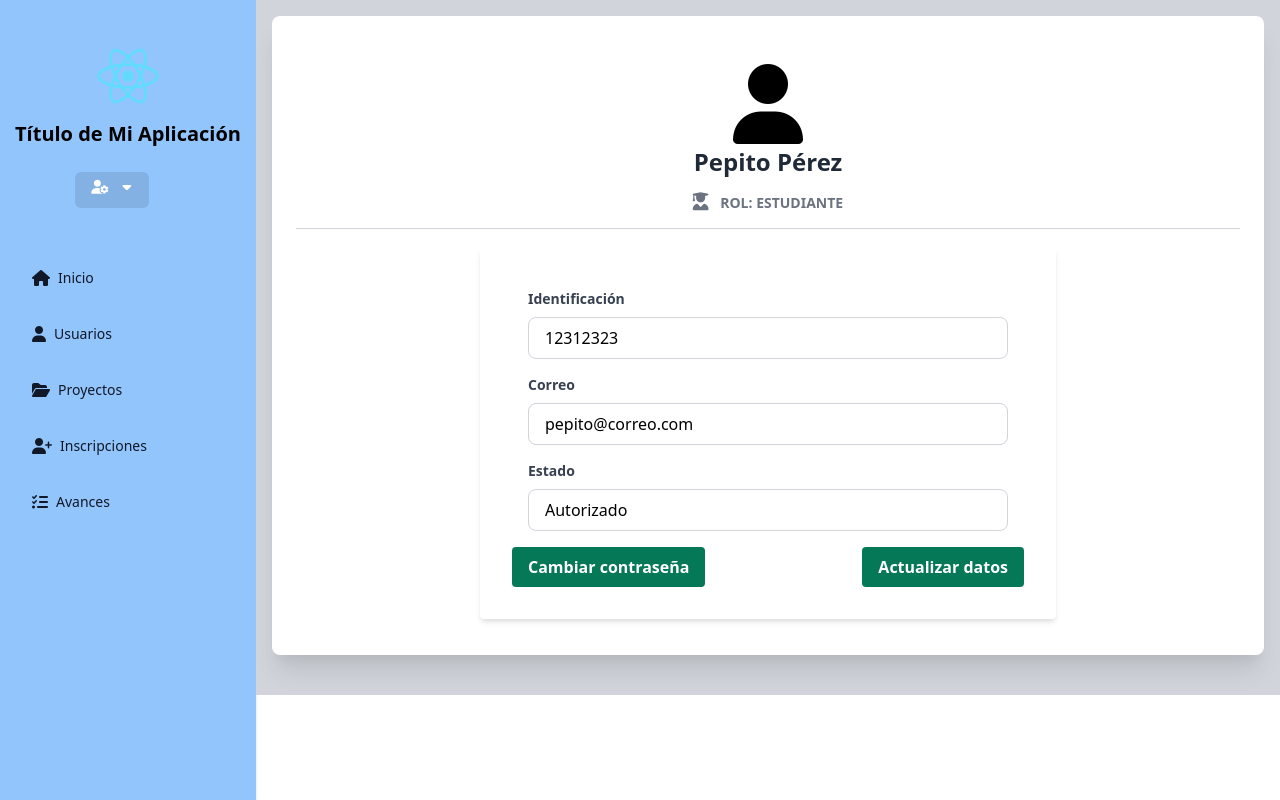
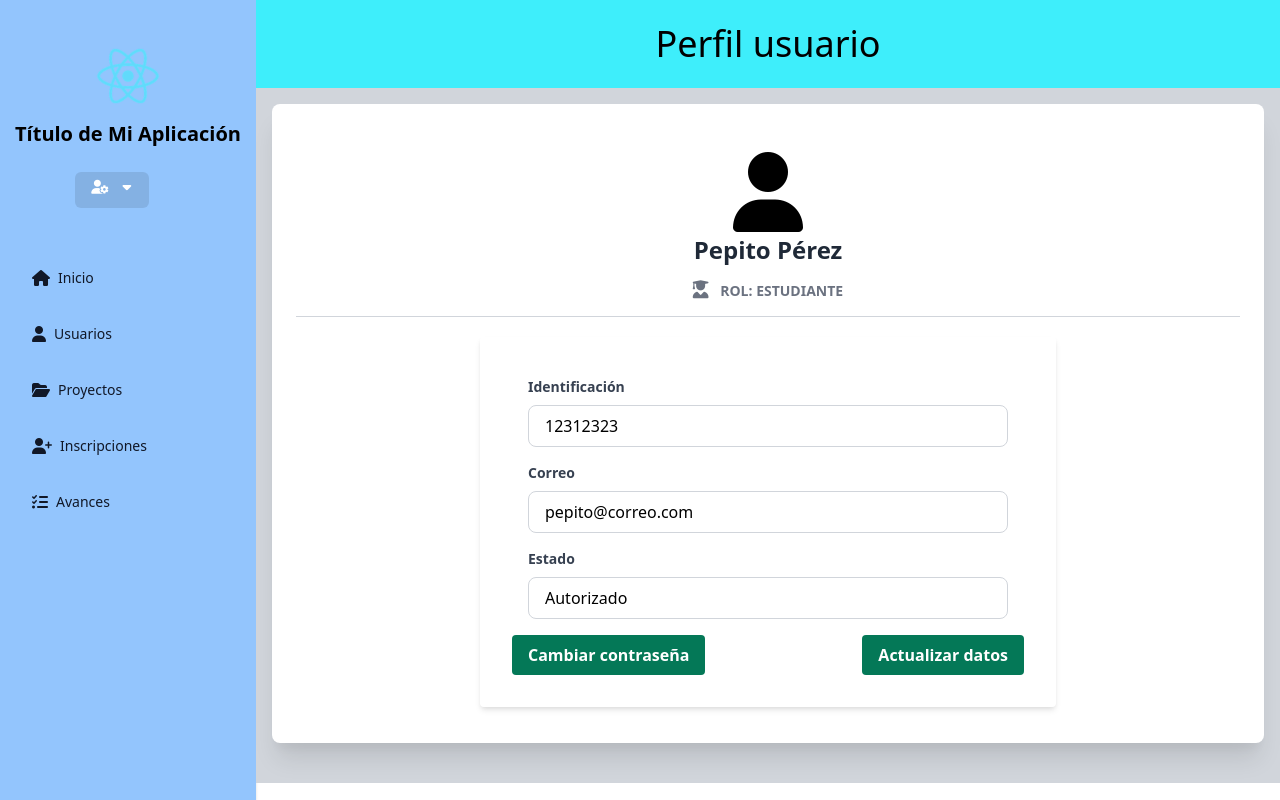
Before and after one commit to ksbcoder/repo-ada-dev, a React (Create React App) app: page /perfil in a window 1280 px wide. Built offline with nearby package versions, Linux system fonts and the light colour scheme.

Commit message:
Interfaz de perfil de usuario

```diff
--- a/src/pages/usuarios/Perfil.jsx
+++ b/src/pages/usuarios/Perfil.jsx
@@ -7,6 +7,9 @@ const Perfil = () => {
     const [confirmarcontraseña, setConfirmarContraseña]=useState('');
     return (
         <>
+            <nav className="navbar">
+                <h1>Perfil usuario</h1>
+            </nav>
             <div className="relative justify-center py-4  bg-gray-300">
                 <div className="container px-4 justify-center">
                     <div className="relative flex flex-col min-w-0 break-words bg-white w-full mb-6 shadow-xl rounded-lg ">
--- a/src/styles/general.css
+++ b/src/styles/general.css
@@ -22,7 +22,10 @@
   @apply w-auto h-auto rounded-md cursor-pointer px-3 py-2 text-gray-900 bg-green-700 hover:bg-green-600
   hover:text-white transition-all shadow-xl;
 }
-
+.navbar{
+  background-color: #3eeefb;
+  @apply flex items-center justify-center flex-wrap p-6 text-4xl;
+}
 /* ESTILOS DE TABLAS INICIO */
 .formSubmitList{
   @apply text-center pb-5 mb-5;
```
